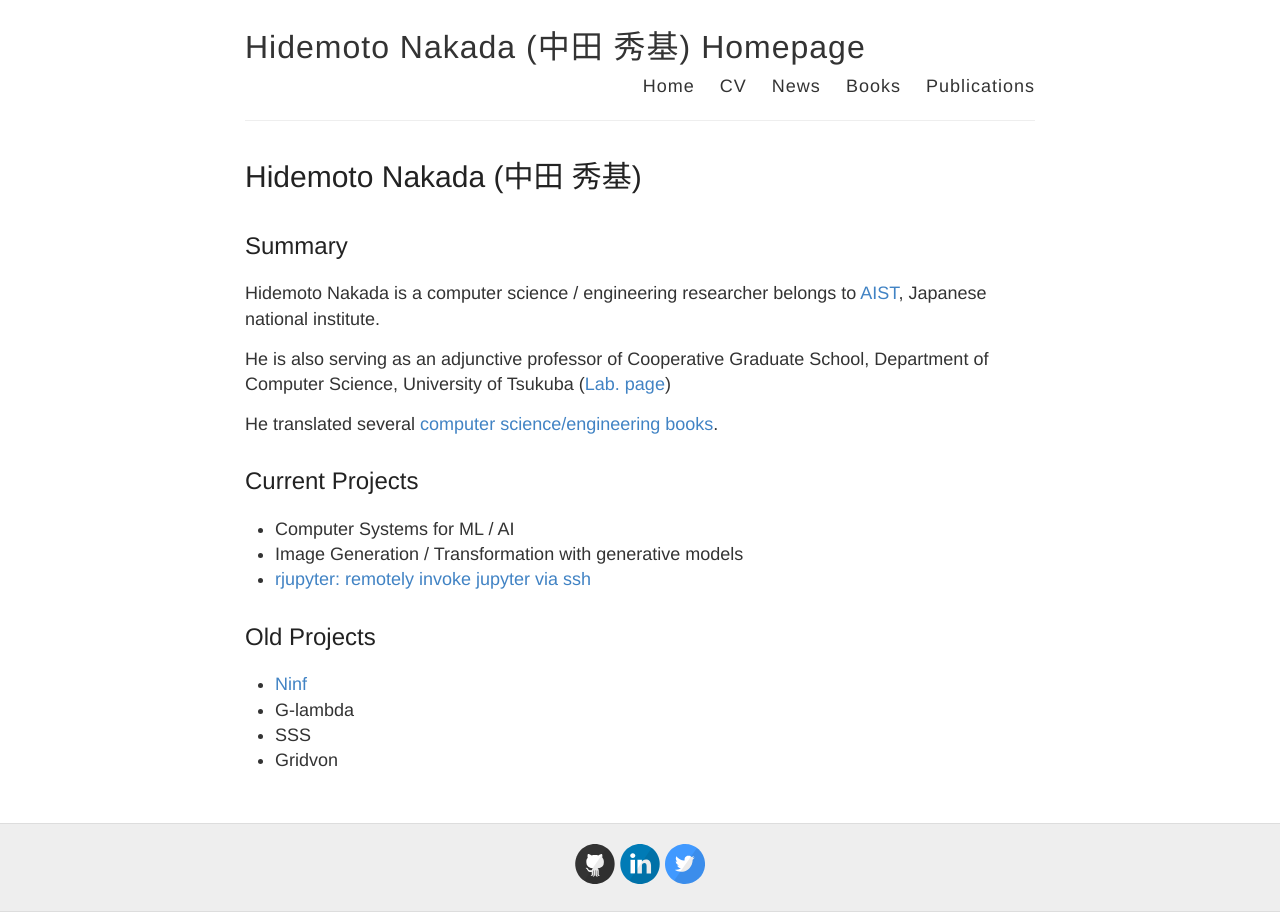
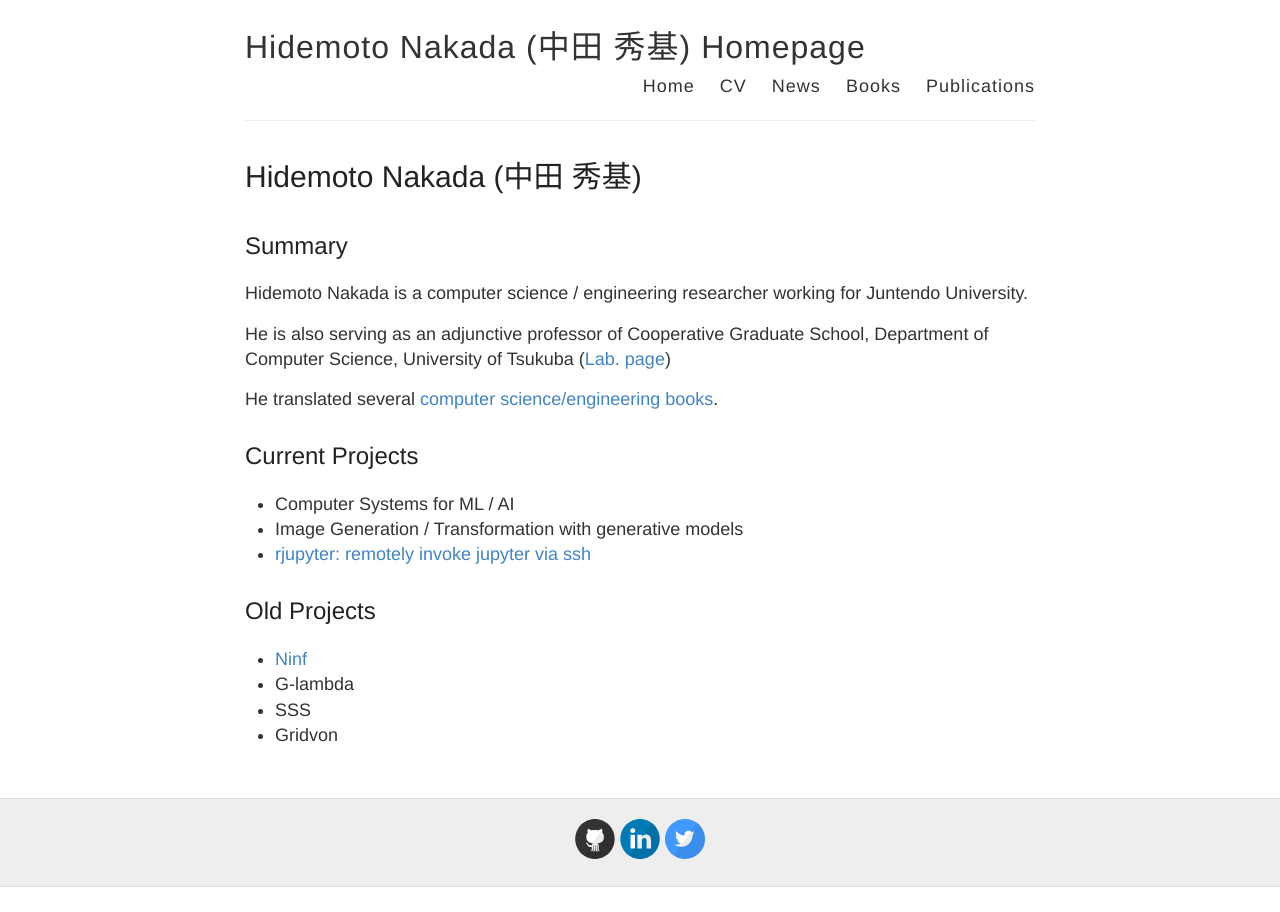
Before and after one commit to HidemotoNakada/HidemotoNakada.github.io, a Jekyll site: the page built from docs/index.md, in a window 1280 px wide. Built offline with Jekyll 4.4.1, drawn with Linux system fonts in a browser that asks for light colours; our own code applies the rules of GitHub Pages for plain Markdown files.

Commit message:
Update index.md

```diff
--- a/docs/index.md
+++ b/docs/index.md
@@ -4,8 +4,7 @@ layout: default
 # Hidemoto Nakada (中田 秀基)
 
 ## Summary
-Hidemoto Nakada is a computer science / engineering researcher belongs to
-[AIST](https://www.aist.go.jp), Japanese national institute.
+Hidemoto Nakada is a computer science / engineering researcher working for Juntendo University.
 
 He is also serving as an adjunctive professor of Cooperative Graduate School,
 Department of Computer Science, University of Tsukuba
```
